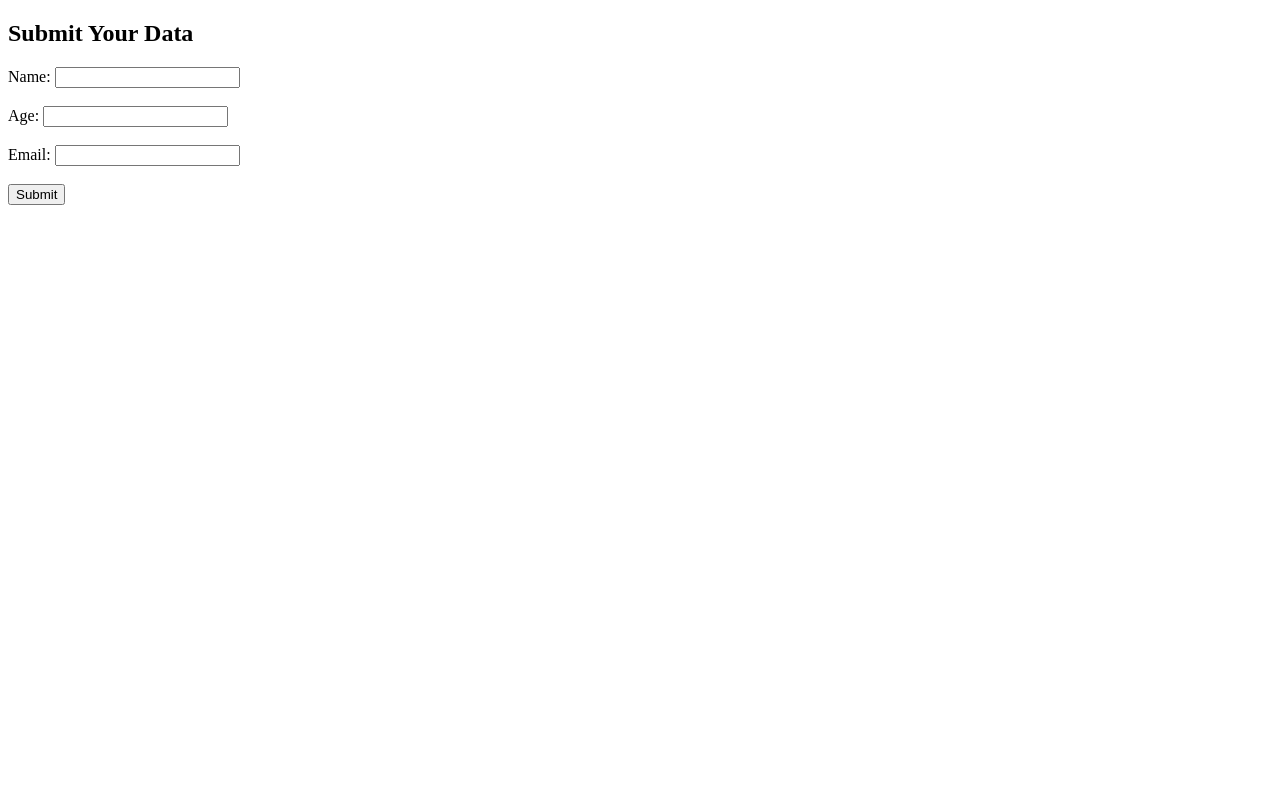
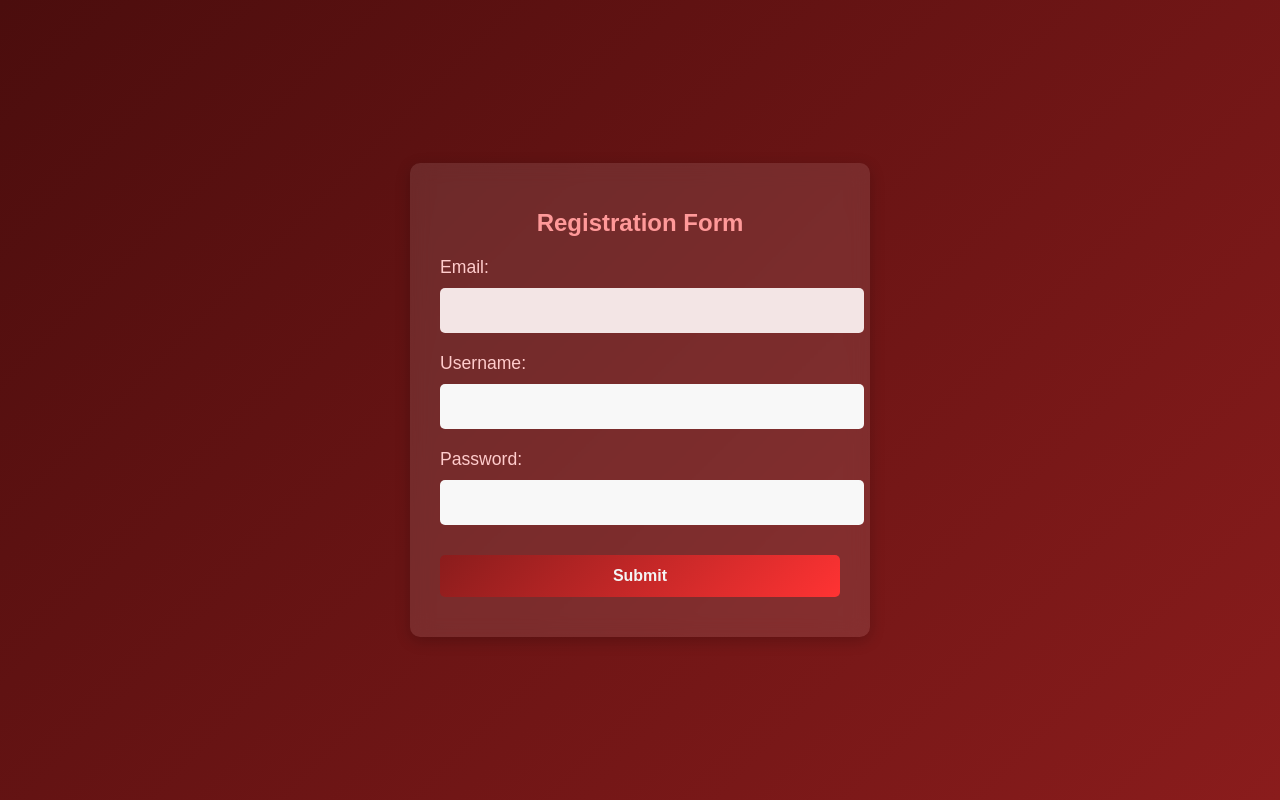
Before and after one commit to evillentenxon/check, a website: page public/form.html in a window 1280 px wide. Drawn offline with Linux system fonts and the light colour scheme.

Commit message:
Create account phase 2 complete

```diff
--- a/index.js
+++ b/index.js
@@ -6,6 +6,9 @@ const postDataRoutes = require('./routes/myRoutes');
 const app = express();
 app.use(express.json()); // For parsing application/json
 app.use(express.urlencoded({ extended: true }));
+
+// Serve static files from the 'public' directory
+app.use(express.static('public'));
 
 app.use(cors());
 
--- a/package.json
+++ b/package.json
@@ -15,6 +15,7 @@
     "cors": "^2.8.5",
     "express": "^4.21.1",
     "mongoose": "^8.7.2",
+    "nodemailer": "^6.9.16",
     "nodemon": "^3.1.7"
   }
 }
--- a/public/form.html
+++ b/public/form.html
@@ -3,55 +3,114 @@
 <head>
     <meta charset="UTF-8">
     <meta name="viewport" content="width=device-width, initial-scale=1.0">
-    <title>Data Submission Form</title>
+    <title>Document</title>
+    <style>
+        /* Background and general styles */
+        body {
+            display: flex;
+            align-items: center;
+            justify-content: center;
+            height: 100vh;
+            margin: 0;
+            background: linear-gradient(135deg, #4b0d0d, #8a1c1c);
+            font-family: Arial, sans-serif;
+            color: #f4f4f4;
+        }
+
+        /* Form container */
+        form {
+            background-color: rgba(255, 255, 255, 0.1);
+            padding: 30px;
+            border-radius: 10px;
+            box-shadow: 0px 4px 15px rgba(0, 0, 0, 0.2);
+            width: 100%;
+            max-width: 400px;
+            text-align: center;
+            backdrop-filter: blur(10px);
+        }
+
+        /* Label styles */
+        label {
+            font-size: 1.1em;
+            margin-bottom: 10px;
+            display: block;
+            color: #ffcccc;
+            text-align: left;
+        }
+
+        /* Input styles */
+        input[type="email"],
+        input[type="text"],
+        input[type="password"],
+        input[type="submit"] {
+            width: 100%;
+            padding: 12px;
+            margin: 10px 0;
+            border: none;
+            border-radius: 5px;
+            font-size: 1em;
+        }
+
+        /* Text inputs */
+        input[type="email"],
+        input[type="text"],
+        input[type="password"] {
+            background-color: #f8f8f8;
+            color: #4b0d0d;
+        }
+
+        input[type="email"]:read-only {
+            background-color: #f3e5e5;
+            cursor: not-allowed;
+        }
+
+        /* Submit button */
+        input[type="submit"] {
+            background: linear-gradient(135deg, #8a1c1c, #ff3333);
+            color: #f4f4f4;
+            font-weight: bold;
+            cursor: pointer;
+            transition: background 0.3s ease;
+        }
+
+        input[type="submit"]:hover {
+            background: linear-gradient(135deg, #ff3333, #8a1c1c);
+        }
+
+        /* Form heading style */
+        h1 {
+            margin-bottom: 20px;
+            font-size: 1.5em;
+            color: #ff9999;
+        }
+
+        /* Small style adjustments */
+        .form-group {
+            margin-bottom: 20px;
+        }
+    </style>
 </head>
 <body>
-    <h2>Submit Your Data</h2>
-    <form id="dataForm">
-        <label for="name">Name:</label>
-        <input type="text" id="name" name="name" required><br><br>
-
-        <label for="age">Age:</label>
-        <input type="number" id="age" name="age" required><br><br>
-
-        <label for="email">Email:</label>
-        <input id="email" name="email" required><br><br>
-
-        <button type="submit">Submit</button>
+    <form action="" method="post">
+        <h1>Registration Form</h1>
+        <label>Email: <input type="email" id="email" value="" readonly></label>
+        <label>Username: <input type="text" required></label>
+        <label>Password: <input type="password" required></label>
+        <input type="submit" value="Submit">
     </form>
 
-    <!-- <script>
-        document.getElementById("dataForm").addEventListener("submit", async function(event) {
-            event.preventDefault();
+    <script>
+        // Function to get the query parameter
+        function getQueryParam(param) {
+            const urlParams = new URLSearchParams(window.location.search);
+            return urlParams.get(param);
+        }
 
-            // Collect form data
-            const data = {
-                name: document.getElementById("name").value,
-                age: document.getElementById("age").value,
-                email: document.getElementById("email").value
-            };
-
-            // Send a POST request to the server
-            try {
-                const response = await fetch("http://localhost:4000/api/data", {
-                    method: "POST",
-                    headers: {
-                        "Content-Type": "application/json"
-                    },
-                    body: JSON.stringify(data)
-                });
-
-                if (response.ok) {
-                    const result = await response.json();
-                    alert("Data saved successfully: " + JSON.stringify(result.data));
-                } else {
-                    alert("Failed to save data");
-                }
-            } catch (error) {
-                console.error("Error:", error);
-                alert("An error occurred. Please try again.");
-            }
-        });
-    </script> -->
+        // Get email from URL and display it
+        const email = getQueryParam('email');
+        if (email) {
+            document.getElementById('email').value = email;
+        }
+    </script>
 </body>
 </html>
--- a/routes/myRoutes.js
+++ b/routes/myRoutes.js
@@ -3,5 +3,7 @@ const router = express.Router();
 const postController = require('../controllers/myControllers');
 
 router.post('/sent', postController.postData);
+router.post('/sentOtp',postController.otpSend);
+router.post('/verifyOtp',postController.otpVerify);
 
 module.exports = router;
```
Also changed, not shown: controllers/myControllers.js (+51 -0 lines), 1 other file.
